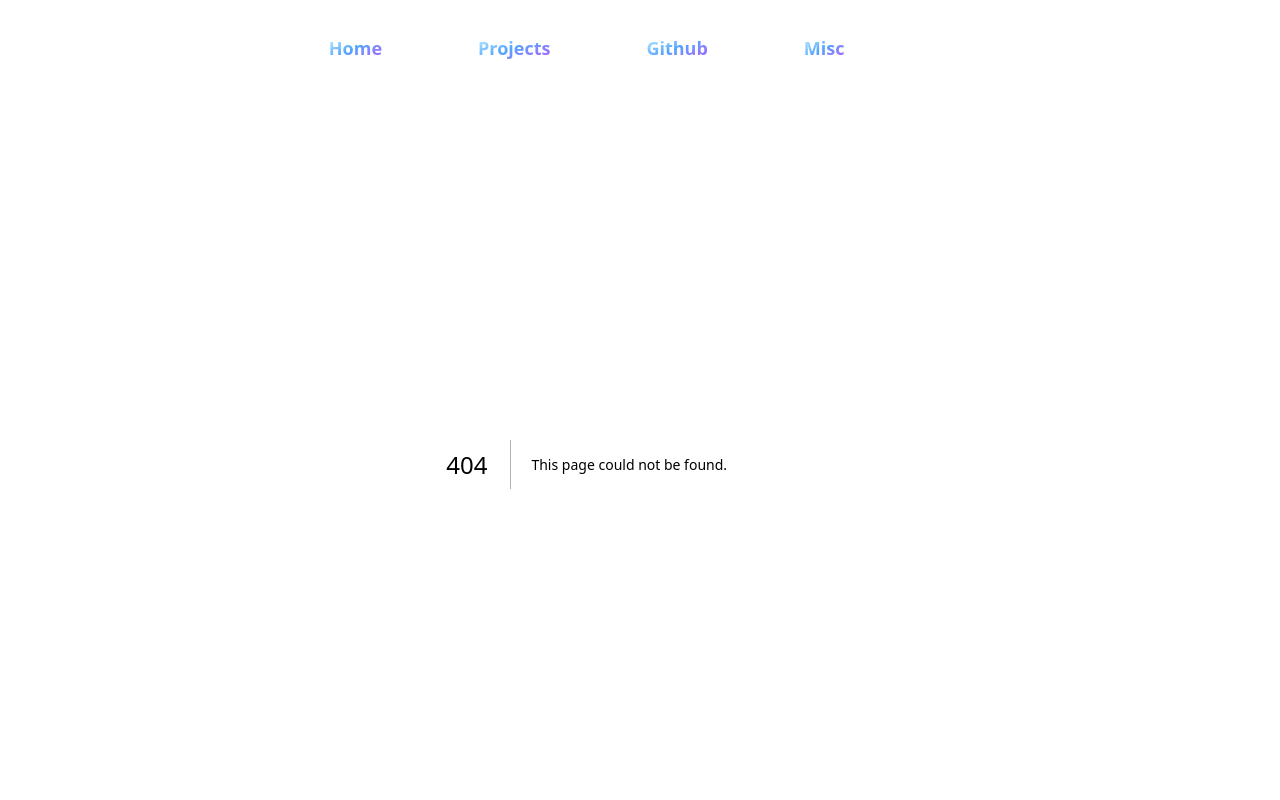
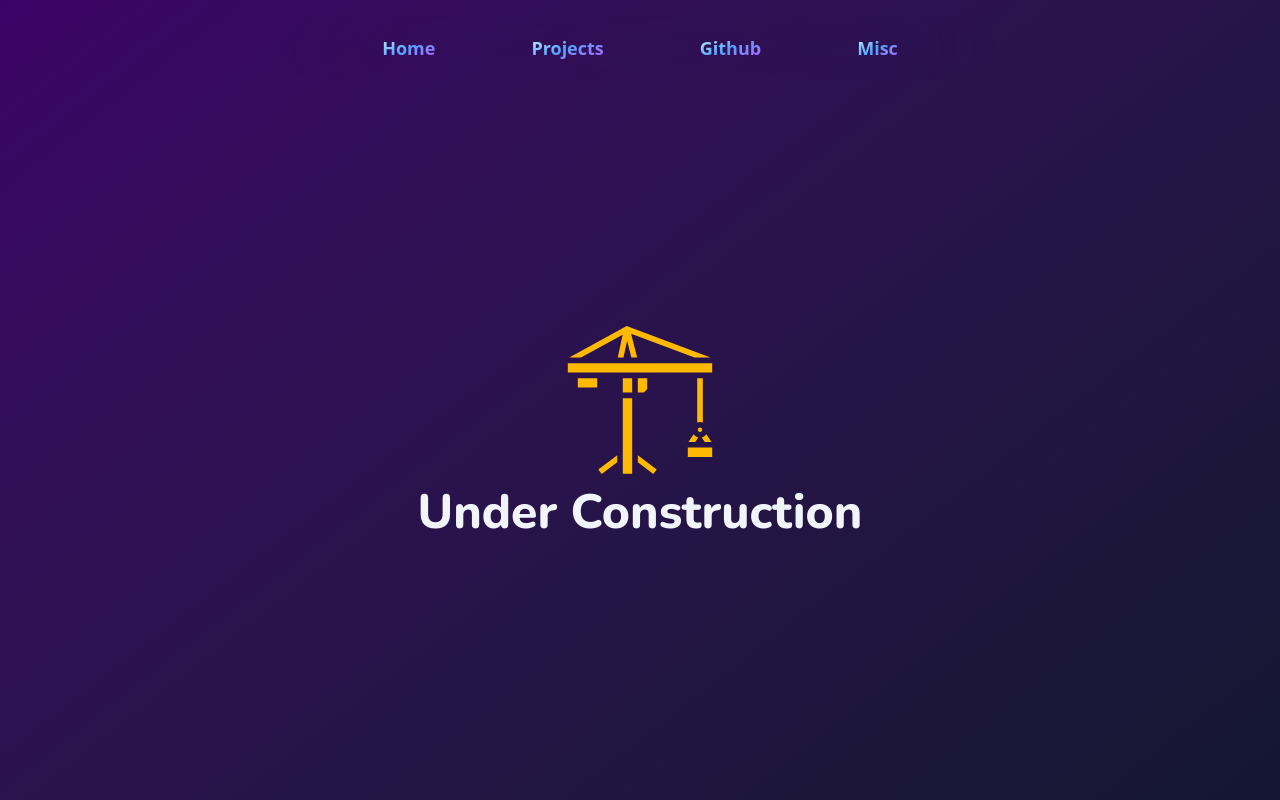
Before and after one commit to lakhatekno/personal-portofolio, a Next.js app: page /misc in a window 1280 px wide. Before the commit this address had no page. Shown: the top 800 px of the page. Built offline with nearby package versions, Linux system fonts and the light colour scheme.

Commit message:
Misc. Create dummy misc page

```diff
--- /dev/null
+++ b/app/misc/page.tsx
@@ -0,0 +1,10 @@
+import { GiCrane } from "react-icons/gi";
+
+export default function Misc() {
+  return (
+    <div className="min-h-svh flex flex-col items-center justify-center">
+      <GiCrane className="text-amber-400 scale-[10] mb-20" />
+      <h2 className="text-5xl text-slate-100 font-extrabold">Under Construction</h2>
+    </div>
+  )
+}
```
